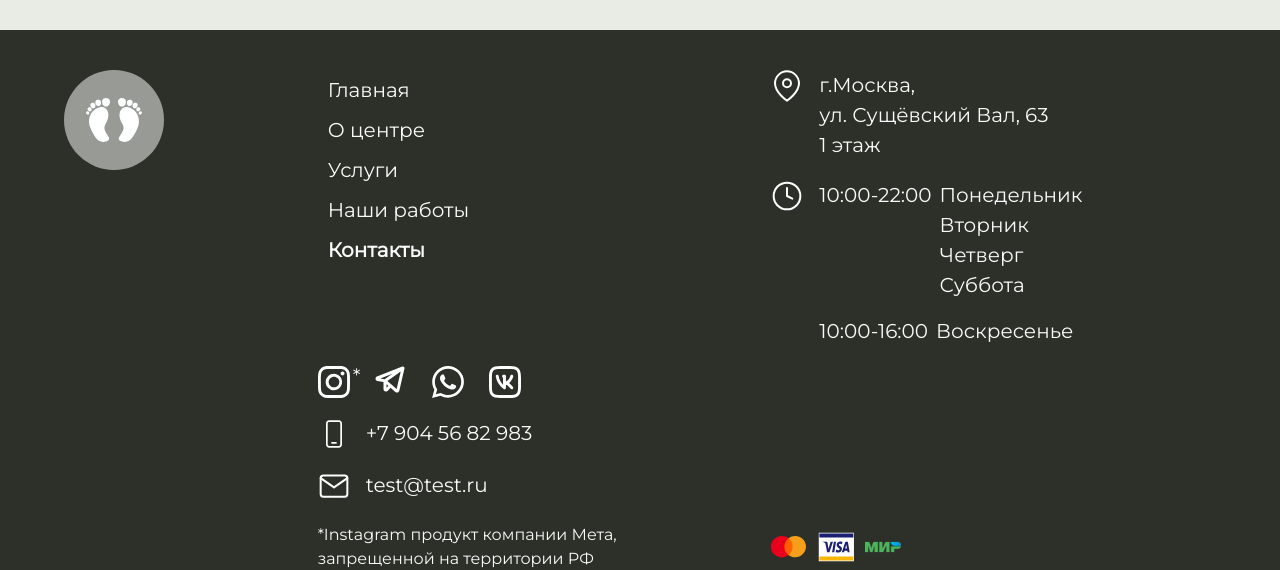
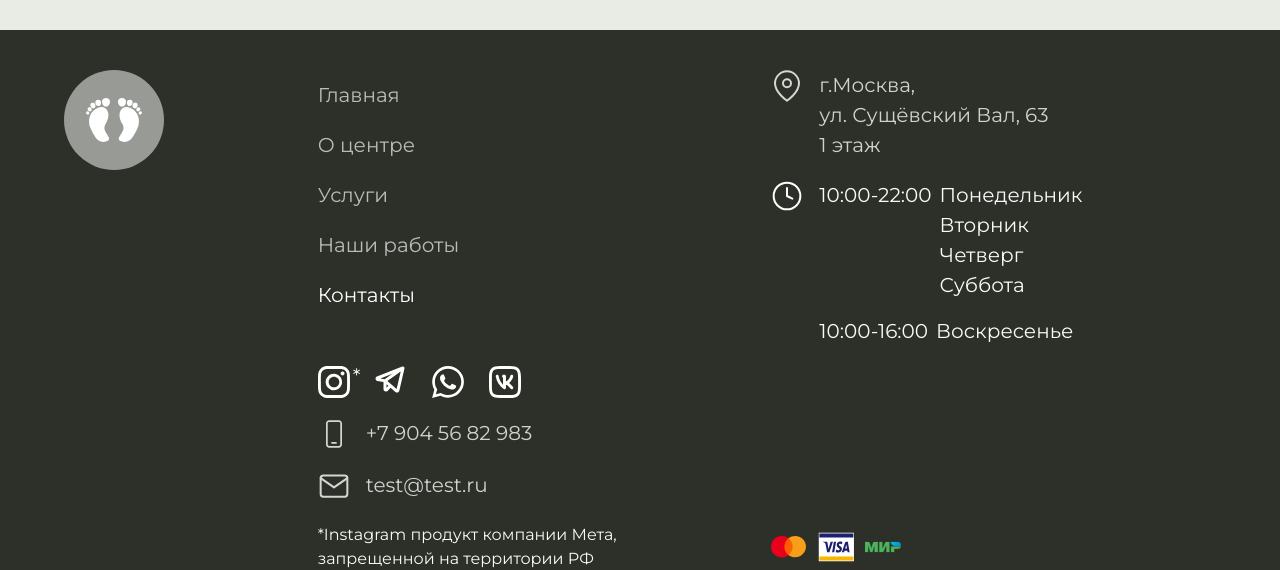
Before and after one commit to MariaZakharova0805/PodoArta, a React (Vite) app: page /contacts in a window 1280 px wide. Shown: the part 795-1365 px from the top of the page. Built offline with nearby package versions, Linux system fonts and the light colour scheme.

Commit message:
navbar unified

```diff
--- a/src/app/styles/vars.css
+++ b/src/app/styles/vars.css
@@ -8,4 +8,5 @@
     --header: rgba(193, 196, 189, 0.9);
     --grey: #C5C8C1;
     --hover-green: #76895B;
+    --dark-white: rgba(255, 255, 255, 0.673);
 }
--- a/src/entities/NavBar/NavBar.module.css
+++ b/src/entities/NavBar/NavBar.module.css
@@ -3,6 +3,8 @@
     padding: 56px 32px;
 }
 
+
+/* navbar common*/
 .link,
 .link_active {
     display: block;
@@ -12,6 +14,10 @@
     transition: 0.5s;
     padding: 10px 0;
     width: 100%;
+    font-size: 20px;
+    font-weight: 500;
+    cursor: pointer;
+    white-space: nowrap;
 }
 
 .link_active,
@@ -19,34 +25,42 @@
     color: var(--dark-green);
 }
 
-.exit {
-    cursor: pointer;
-    position: absolute;
-    top: 20px;
-    right: 70px;
+/* navbar_lg */
+.menu_big {
+    display: flex;
+    flex-direction: row;
 }
 
-.exit:before,
-.exit:after {
-    content: "";
-    position: absolute;
-    width: 24px;
-    height: 4px;
-    background: gray;
-}
-
-.exit:before {
-    transform: rotate(45deg);
-}
-
-.exit:after {
-    transform: rotate(-45deg);
+.menu_big .link,
+.menu_big .link_active {
+    margin: 0 10px;
+    padding: 10px 0;
 }
 
 .SocialLinksBlock {
     margin: 24px 0;
 }
 
+/* navbar sm*/
 .PhoneLink {
     width: 250px;
 }
+
+/* navbar footer*/
+.menu_footer {
+    display: flex;
+    flex-direction: column;
+    color: var(--white);
+}
+
+.menu_footer .link {
+    color: rgba(255, 255, 255, 0.673);
+}
+
+.menu_footer .link_active {
+    color: rgb(255, 255, 255);
+}
+
+.menu_footer .link:hover {
+    color: rgb(255, 255, 255);
+}
--- a/src/entities/NavBar/NavBar.tsx
+++ b/src/entities/NavBar/NavBar.tsx
@@ -3,12 +3,17 @@ import { NavLink } from "react-router-dom";
 import SocialLinksBlock from "../SocialLinksBlock/SocialLinksBlock";
 import { PhoneLink } from "../PhoneLink/PhoneLink";
 import { NavBarLinks } from "../../shared/store";
+import { FC } from "react";
 
-export const NavBar = () => {
+type NavBarProps = {
+  navbar?: 'navbar_footer' | 'navbar_lg' | 'navbar_sm'
+}
+
+export const NavBar: FC<NavBarProps> = ({ navbar }) => {
   const navbarlinks = NavBarLinks((state) => state.links);
   return (
-    <div className={c.menu}>
-      <div className={c.exit}></div>
+
+    <div className={navbar === 'navbar_sm' ? c.menu : navbar === 'navbar_lg' ? c.menu_big : c.menu_footer}>
       {navbarlinks.map((text) => (
         <NavLink key={text.id}
           to={text.link}
@@ -23,8 +28,8 @@ export const NavBar = () => {
           {text.name}
         </NavLink>
       ))}
-      <div className={c.SocialLinksBlock}><SocialLinksBlock colorType="grey" /></div>
-      <div className={c.PhoneLink}><PhoneLink /></div>
+      {navbar === 'navbar_sm' ? <><div className={c.SocialLinksBlock}><SocialLinksBlock colorType="grey" /></div>
+        <div className={c.PhoneLink}><PhoneLink /></div></> : <></>}
     </div>
   )
 }
--- a/src/entities/NavBar/NavBarFooter.module.css
+++ /dev/null
@@ -1,26 +0,0 @@
-.list {
-    display: flex;
-    flex-direction: column
-}
-
-.link,
-.link_active {
-    font-size: 20px;
-    font-weight: 400;
-    cursor: pointer;
-    transition: 0.5s;
-    margin: 0 10px;
-    padding: 10px 0;
-    position: relative;
-    cursor: pointer;
-    line-height: 1;
-    text-decoration: none;
-}
-
-.link_active {
-    font-weight: 900;
-}
-
-.link:hover {
-    font-weight: 900;
-}
--- a/src/entities/NavBar/NavBarFooter.tsx
+++ /dev/null
@@ -1,26 +0,0 @@
-import c from "./NavBarFooter.module.css"
-import { NavLink } from "react-router-dom";
-import { NavBarLinks } from "../../shared/store";
-
-export const NavBarFooter= () => {
-  const navbarlinks = NavBarLinks((state) => state.links);
-
-  return (
-    <div className={c.list}>
-      {navbarlinks.map((text) => (
-        <NavLink key={text.id}
-          to={text.link}
-          className={({ isActive, isPending }) =>
-            isActive
-              ? c.link_active
-              : isPending
-                ? c.link
-                : c.link
-          }
-        >
-          {text.name}
-        </NavLink>
-      ))}
-    </div>
-  )
-}
--- a/src/entities/NavBar/NavBarLarge.module.css
+++ /dev/null
@@ -1,48 +0,0 @@
-.list {
-    display: flex;
-    flex-direction: column
-}
-
-.link,
-.link_active {
-    font-size: 20px;
-    font-weight: 500;
-    cursor: pointer;
-    transition: 0.5s;
-    margin: 0 10px;
-    padding: 10px 0;
-    position: relative;
-    cursor: pointer;
-    line-height: 1;
-    text-decoration: none;
-}
-
-.link_active {
-    display: block;
-    position: relative;
-    font-weight: 700;
-}
-.link:after {
-    display: block;
-    position: relative;
-    left: 0;
-    width: 0;
-    height: 1px;
-    background-color: var(--dark-green);
-    content: "";
-    transition: width 0.3s ease-out;
-}
-
-.link:hover:after,
-.link:focus:after {
-    width: 100%;
-}
-
-@media (min-width: 900px) {
-    .list {
-        flex-direction: row;
-        flex-wrap: nowrap;
-        white-space: nowrap;
-        align-items: center;
-    }
-}
--- a/src/entities/NavBar/NavBarLarge.tsx
+++ /dev/null
@@ -1,25 +0,0 @@
-import c from "./NavBarLarge.module.css"
-import { NavLink } from "react-router-dom";
-import { NavBarLinks } from "../../shared/store";
-
-export const NavBarLarge = () => {
-  const navbarlinks = NavBarLinks((state) => state.links);
-  return (
-    <div className={c.list}>
-      {navbarlinks.map((text) => (
-        <NavLink key={text.id}
-          to={text.link}
-          className={({ isActive, isPending }) =>
-            isActive
-              ? c.link_active
-              : isPending
-                ? c.link
-                : c.link
-          }
-        >
-          {text.name}
-        </NavLink>
-      ))}
-    </div>
-  )
-}
--- a/src/widgets/Footer/Footer.module.css
+++ b/src/widgets/Footer/Footer.module.css
@@ -3,6 +3,7 @@
     background-color: var(--black);
     color: var(--white);
     padding: 40px 0;
+
 }
 
 .footer_inner {
@@ -24,12 +25,19 @@
     align-items: flex-start;
     transition: 0.8s;
     font-weight: 200;
+
+}
+
+.adress,
+.phone,
+.email {
+    opacity: 0.8;
 }
 
 .adress:hover,
 .phone:hover,
 .email:hover {
-    font-weight: 900;
+    opacity: 6;
 }
 
 .adress img,
--- a/src/widgets/Footer/Footer.tsx
+++ b/src/widgets/Footer/Footer.tsx
@@ -1,6 +1,6 @@
 import c from "./Footer.module.css"
 import SocialLinksBlock from "../../entities/SocialLinksBlock/SocialLinksBlock"
-import { NavBarFooter } from "../../entities/NavBar/NavBarFooter"
+import { NavBar } from "../../entities/NavBar/NavBar"
 import phoneW from "../../../public/icons/phoneWhite.svg"
 import Logo from "../../entities/Logo/Logo"
 import master from "../../../public/icons/mastercard.svg"
@@ -15,7 +15,7 @@ export const Footer = () => {
         <div className={c.footer}>
                 <div className={c.footer_inner}>
                     <div className={c.logo}><Logo /></div>
-                    <div className={c.navbar}><NavBarFooter /></div>
+                    <div className={c.navbar}><NavBar navbar='navbar_footer'/></div>
                     <a href="https://yandex.kz/web-maps/org/podoarta/183344334290/?ll=37.620510%2C55.793343&utm_source=review&z=16" target="_blank" className={c.adress}><img src={map} />г.Москва,<br />ул. Сущёвский Вал, 63<br />1 этаж</a>
                     <div className={c.time}><img src={clock} />
                         <div className={c.time_text}>
--- a/src/widgets/Header/Header.tsx
+++ b/src/widgets/Header/Header.tsx
@@ -4,7 +4,6 @@ import Box from '@mui/material/Box';
 import Drawer from '@mui/material/Drawer';
 import SocialLinksBlock from '../../entities/SocialLinksBlock/SocialLinksBlock';
 import { NavBar } from '../../entities/NavBar/NavBar';
-import { NavBarLarge } from '../../entities/NavBar/NavBarLarge';
 import Logo from '../../entities/Logo/Logo';
 import BurgerMenu from "../../../public/burgerSM.svg";
 import { PhoneLink } from '../../entities/PhoneLink/PhoneLink';
@@ -35,7 +34,7 @@ export default function Header() {
       onClick={toggleDrawer(anchor, false)}
       onKeyDown={toggleDrawer(anchor, false)}
     >
-      <NavBar />
+      <NavBar navbar="navbar_sm"/>
     </Box>
   );
 
@@ -46,7 +45,7 @@ export default function Header() {
           <div className={c.header_container}>
             <Logo />
             <div className={c.fullscreen_menu}>
-              <NavBarLarge />
+              <NavBar navbar="navbar_lg" />
             </div>
             <div className={c.socialLinksBlock}>
               <SocialLinksBlock colorType='grey' /></div>
```
